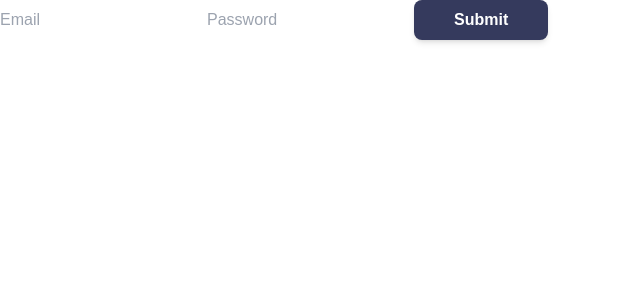
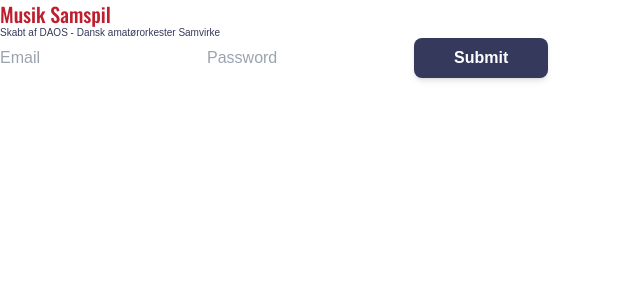
Before and after one commit to AstaCarl/daos-project, a React (Vite) app in the folder frontend/: page /login in a window 1280 px wide. Shown: the top 300 px of the page, without its empty margins (0-640 px from the left). Built offline with nearby package versions, Linux system fonts and the light colour scheme.

Commit message:
Logo styling and specified font-xs

```diff
--- a/frontend/src/components/LoginForm.tsx
+++ b/frontend/src/components/LoginForm.tsx
@@ -2,6 +2,7 @@ import { Input } from "./atoms/Input";
 import { PrimaryButton } from "./atoms/PrimaryButton";
 import { useState } from "react";
 import { post } from "../utils/api";
+import { Logo } from "./atoms/Logo";
 
 type Props = {};
 
@@ -38,6 +39,7 @@ export default function LoginForm({}: Props) {
 
   return (
     <>
+      <Logo />
       <form onSubmit={handleSubmit} action="">
         <Input
           onChange={handleEmailChange}
--- /dev/null
+++ b/frontend/src/components/atoms/Logo.tsx
@@ -0,0 +1,12 @@
+export function Logo() {
+  return (
+    <>
+      <h1 className="font-display font-medium text-red text-xl">
+        Musik Samspil
+      </h1>
+      <p className="font-sans text-blue text-xs">
+        Skabt af DAOS - Dansk amatørorkester Samvirke
+      </p>
+    </>
+  );
+}
--- a/frontend/tailwind.config.js
+++ b/frontend/tailwind.config.js
@@ -6,13 +6,15 @@ export default {
       fontFamily: {
         display: "oswald, sans-serif",
         sans: "montserrat, sans-serif",
-
+      },
+      fontSize: {
+        xs: ["10px", "10px"],
       },
       colors: {
         red: "#BF1E2E",
         blue: "#353A5D",
         grey: "#F0F0F0",
-        "dark-grey": "#777777"
+        "dark-grey": "#777777",
       },
     },
   },
```
